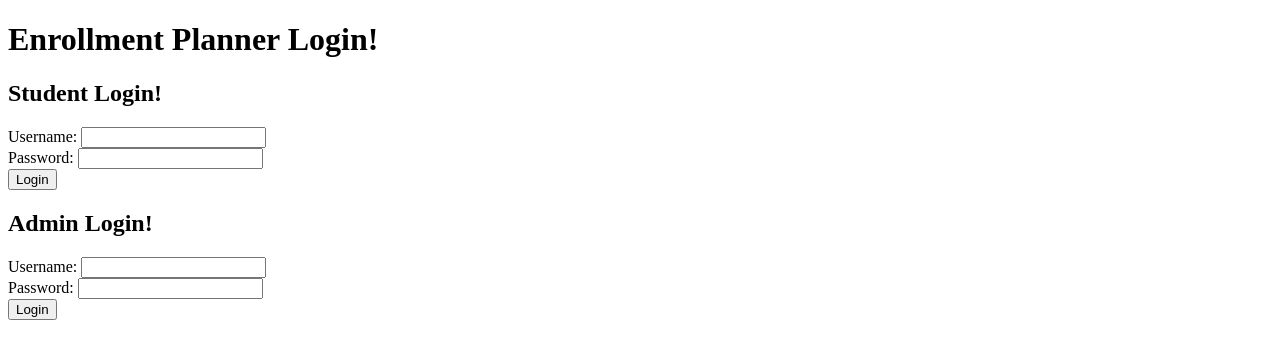
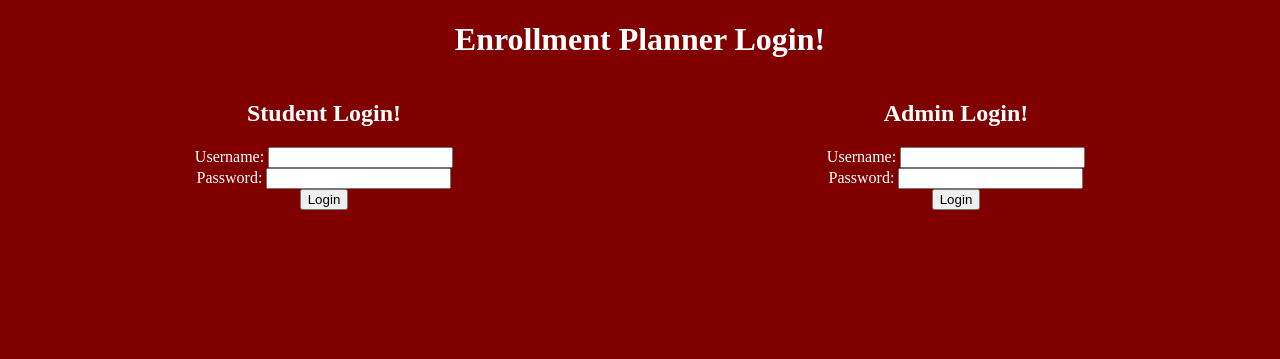
Before and after one commit to p47even/CS-455-WebServer, a PHP site: page /project.php in a window 1280 px wide. Shown: the top 359 px of the page. Run offline with PHP 8.4, Linux system fonts and the light colour scheme.

Commit message:
Update projectStyling.css

```diff
--- a/public_html/projectStyling.css
+++ b/public_html/projectStyling.css
@@ -1,20 +1,23 @@
-.menu {
-  height: 100px;
-  background-color: #007a99;
+body{
+    background-color: Maroon;
+    text-align: center;
+
+}
+h1{
+    color: White;
+}
+body{
+    color: White;
+
+}
+.main{
+    display:flex;
 }
 
-.sidebar {
-  height: 500px;
-  background-color: #ff3385;
+.studentLogin {
+    flex:1;
 }
 
-.content {
-  height: 500px;
-  background-color: #ff9966
+.adminLogin {
+    flex:1;
 }
-
-.footer {
-  clear: both;
-  height: 200px;
-  background-color: #007a99;
-}
```
